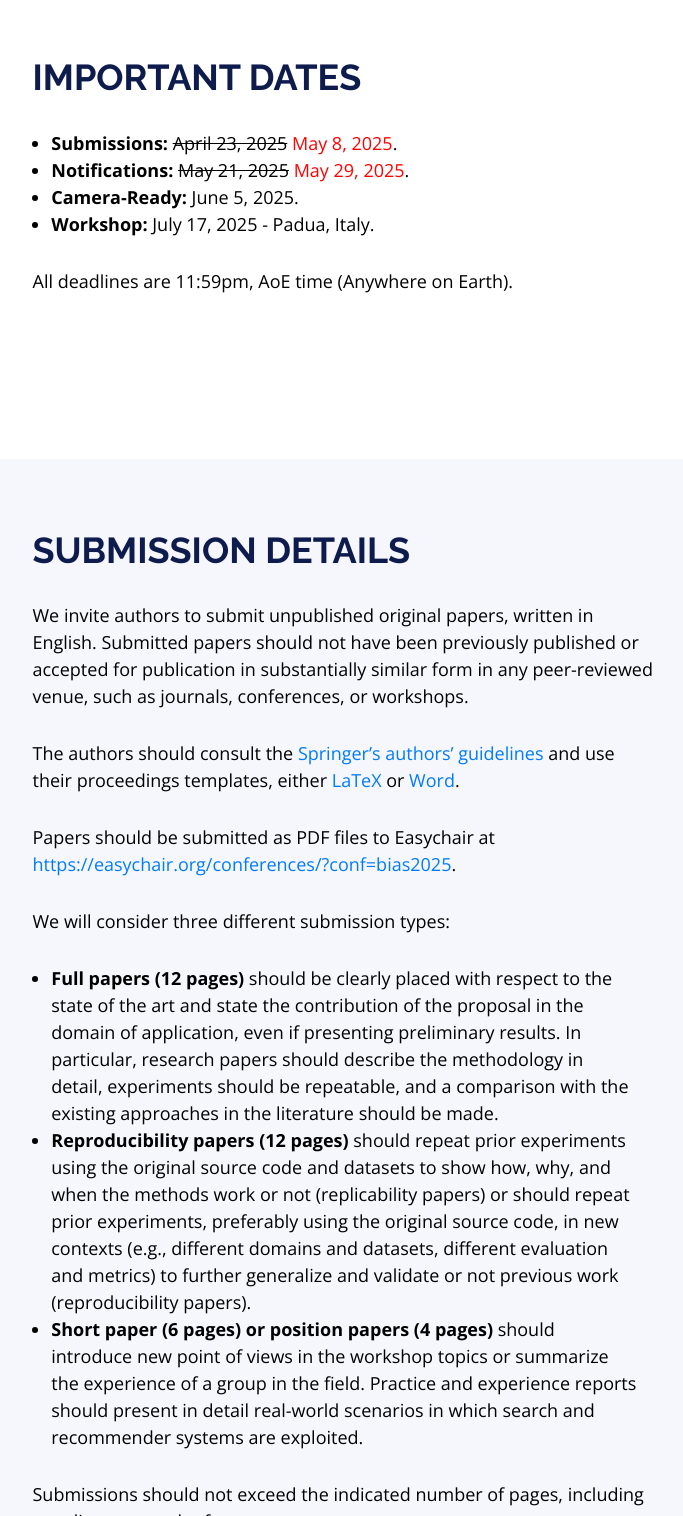
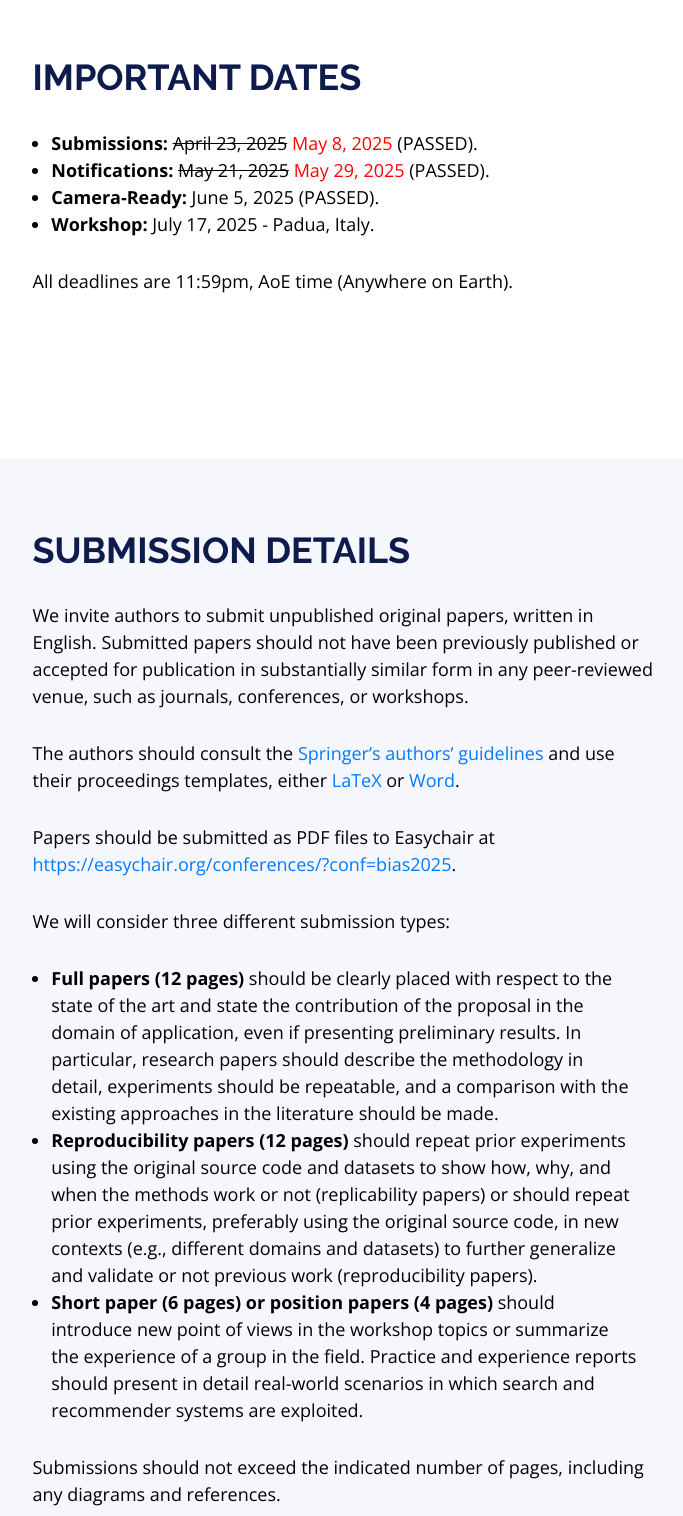
Before and after one commit to biasinrecsys/sigir2025, a plain HTML site: page index.html in a window 1280 px wide. Shown: the part 2360-3876 px from the top of the page, without its empty margins (295-978 px from the left). Drawn offline with nearby package versions, Linux system fonts and the light colour scheme.

Commit message:
Update index.html

```diff
--- a/index.html
+++ b/index.html
@@ -168,9 +168,9 @@
           <h2>Important Dates</h2>
 
           <ul>
-	    <li> <strong>Submissions: </strong> <del>April 23, 2025</del> <font color="red"> May 8, 2025</font>.</li>
-            <li> <strong>Notifications: </strong> <del>May 21, 2025</del> <font color="red"> May 29, 2025</font>.</li>
-            <li> <strong>Camera-Ready:</strong> June 5, 2025. </li>
+	    <li> <strong>Submissions: </strong> <del>April 23, 2025</del> <font color="red"> May 8, 2025</font> (PASSED).</li>
+            <li> <strong>Notifications: </strong> <del>May 21, 2025</del> <font color="red"> May 29, 2025</font> (PASSED).</li>
+            <li> <strong>Camera-Ready:</strong> June 5, 2025 (PASSED). </li>
             <li> <strong>Workshop:</strong> July 17, 2025 - Padua, Italy.</li>
           </ul>
           <p>All deadlines are 11:59pm, AoE time (Anywhere on Earth).</p>
@@ -210,8 +210,7 @@
                 in the domain of application, even if presenting preliminary results. In particular, research papers should describe the methodology
                 in detail, experiments should be repeatable, and a comparison with the existing approaches in the literature should be made. </li>
             <li><strong>Reproducibility papers (12 pages) </strong> should repeat prior experiments using the original source code and datasets to show how, why, and when the methods
-                work or not (replicability papers) or should repeat prior experiments, preferably using the original source code, in new contexts (e.g., different domains and datasets,
-                different evaluation and metrics) to further generalize and validate or not previous work (reproducibility papers).</li>
+                work or not (replicability papers) or should repeat prior experiments, preferably using the original source code, in new contexts (e.g., different domains and datasets) to further generalize and validate or not previous work (reproducibility papers).</li>
             <li><strong> Short paper (6 pages) or position papers (4 pages)  </strong> should introduce new point of views in the workshop topics or summarize the experience of a
                 group in the field. Practice and experience reports should present in detail real-world scenarios in which search and recommender
                 systems are exploited. </li>
```
